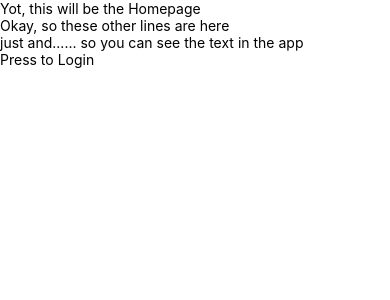
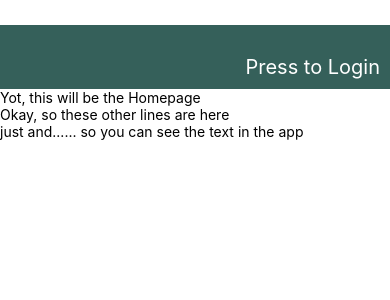
Before and after one commit to JustinDudley/globo, a React Native app: screen / in a window 390 px wide. Shown: the top 300 px of the page. Built offline with nearby package versions, Linux system fonts and the light colour scheme.

Commit message:
add StyleSheet to Header

```diff
--- a/app/sections/Header.js
+++ b/app/sections/Header.js
@@ -1,5 +1,5 @@
 import React from "react";
-import { Stylesheet, Text } from "react-native";
+import { StyleSheet, Text, View } from "react-native";
 
 export class Header extends React.Component {
   constructor(props) {
@@ -15,9 +15,32 @@
 
   render() {
     let display = this.state.isLoggedIn ? "John Doe" : this.props.message;
-    return <Text onPress={this.toggleUser}>{display}</Text>;
+    return (
+      <View style={styles.headStyle}>
+        <Text style={styles.headText} onPress={this.toggleUser}>
+          {display}
+        </Text>
+      </View>
+    );
   }
 }
 
+//verbage: "a const named styles, which will hold our style object"
+// also: "our Stylesheet create method", referring to Stylesheet.create({})
+const styles = StyleSheet.create({
+  headStyle: {
+    marginTop: 25, // my own addition
+    paddingTop: 30,
+    paddingBottom: 10,
+    paddingRight: 10,
+    backgroundColor: "#35605a",
+  },
+  headText: {
+    textAlign: "right",
+    color: "#ffffff",
+    fontSize: 20,
+  },
+});
+
 // this.props.message: Static.   => PROPS
 // user:  eventually, this will be dynamic:  => STATE
--- a/app/views/Home.js
+++ b/app/views/Home.js
@@ -7,10 +7,10 @@
   render() {
     return (
       <View>
+        <Header message="Press to Login" />
         <Text>Yot, this will be the Homepage</Text>
         <Text>Okay, so these other lines are here</Text>
         <Text>just and...... so you can see the text in the app</Text>
-        <Header message="Press to Login" />
       </View>
     );
   }
```
